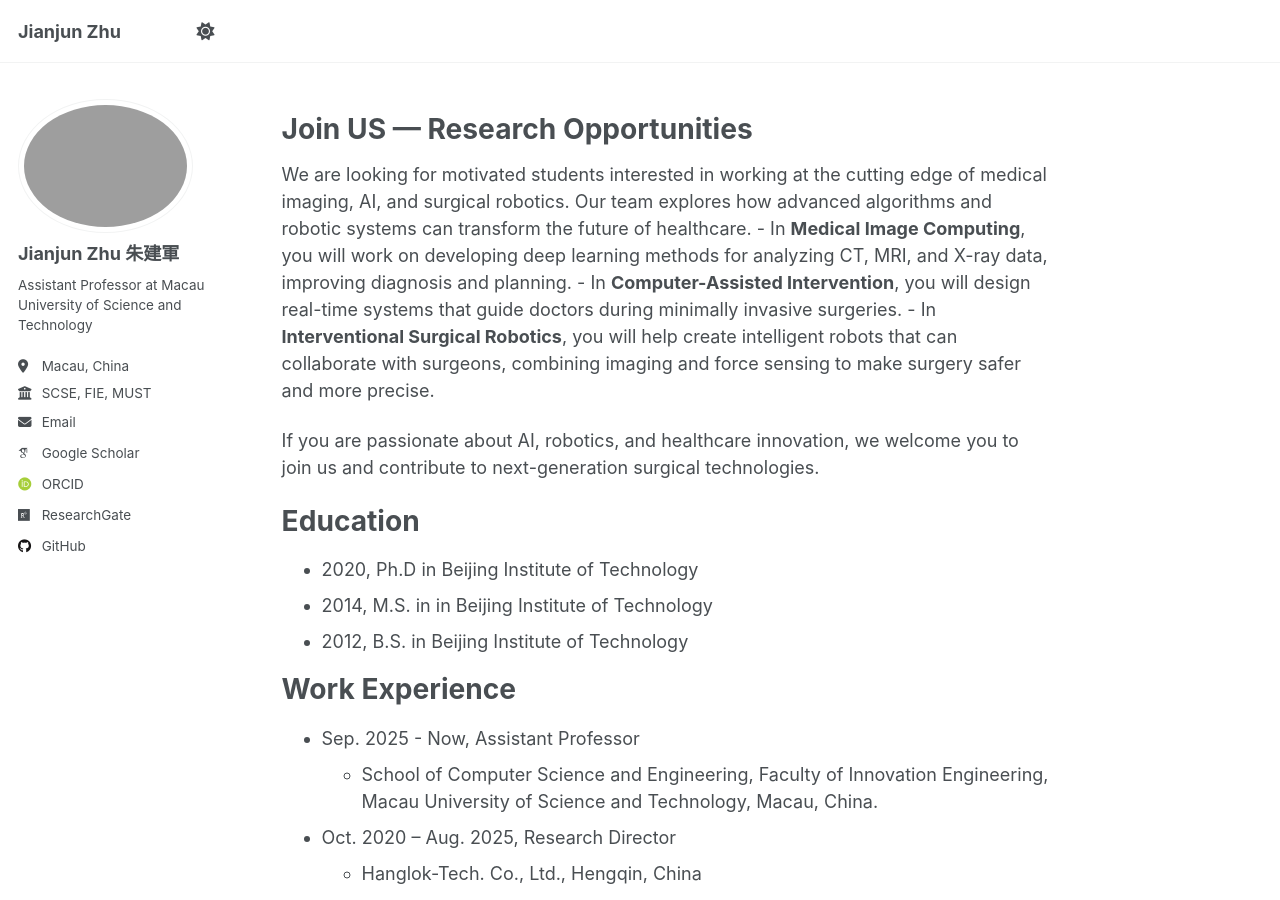
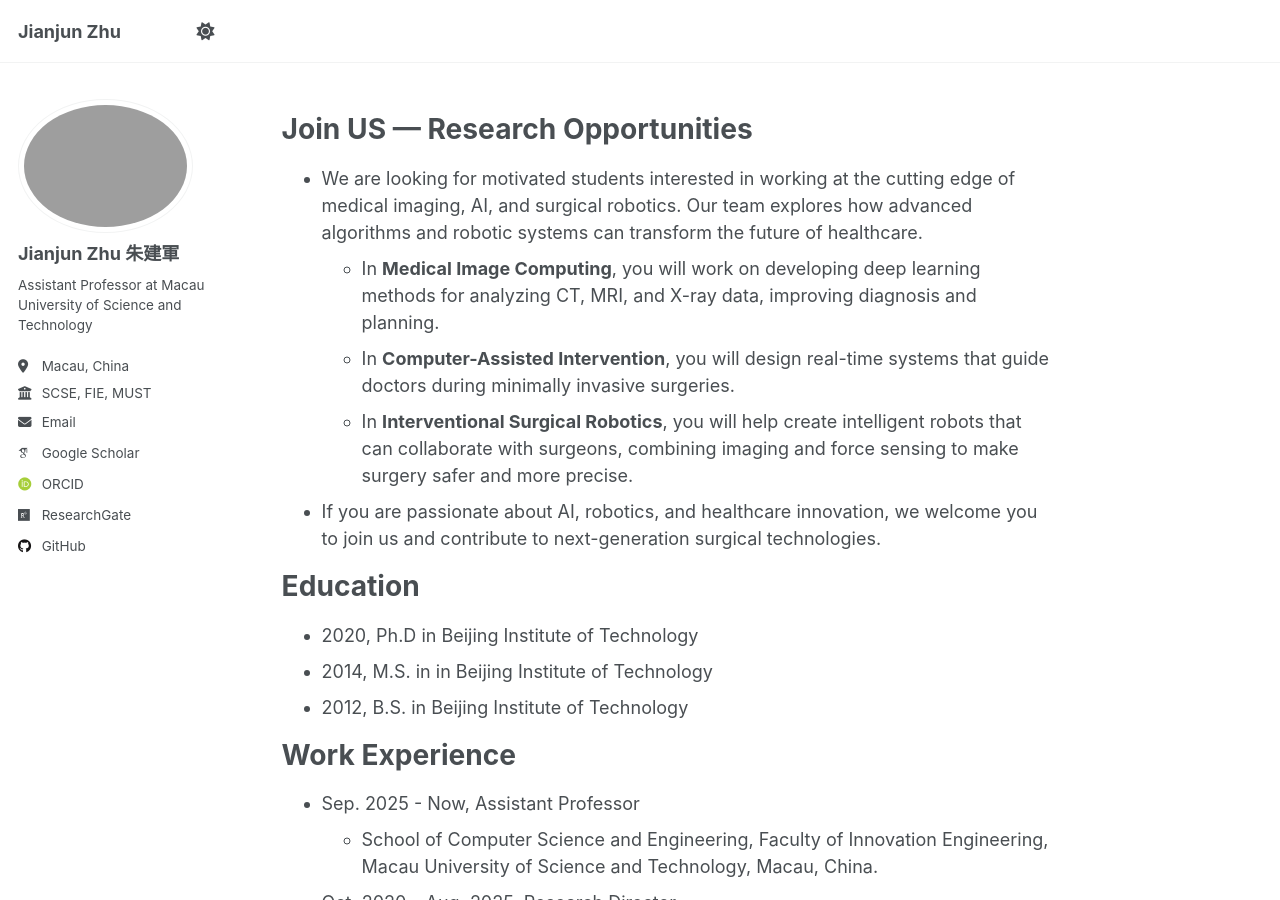
Before and after one commit to JianjunZhu/JianjunZhu.github.io, a Jekyll site: the page built from _pages/about.md, in a window 1280 px wide and 900 px high. Built offline with Jekyll 4.4.1, drawn with Linux system fonts in a browser that asks for light colours; some web fonts are replaced; a script that is not in the unit is left out.

```diff
--- a/_pages/about.md
+++ b/_pages/about.md
@@ -11,12 +11,11 @@ redirect_from:
 
 Join US — Research Opportunities
 ======
-We are looking for motivated students interested in working at the cutting edge of medical imaging, AI, and surgical robotics. Our team explores how advanced algorithms and robotic systems can transform the future of healthcare.
+- We are looking for motivated students interested in working at the cutting edge of medical imaging, AI, and surgical robotics. Our team explores how advanced algorithms and robotic systems can transform the future of healthcare.
 	- In **Medical Image Computing**, you will work on developing deep learning methods for analyzing CT, MRI, and X-ray data, improving diagnosis and planning.
 	- In **Computer-Assisted Intervention**, you will design real-time systems that guide doctors during minimally invasive surgeries.
 	- In **Interventional Surgical Robotics**, you will help create intelligent robots that can collaborate with surgeons, combining imaging and force sensing to make surgery safer and more precise.
-
-If you are passionate about AI, robotics, and healthcare innovation, we welcome you to join us and contribute to next-generation surgical technologies.
+- If you are passionate about AI, robotics, and healthcare innovation, we welcome you to join us and contribute to next-generation surgical technologies.
 
 Education
 ======
```
